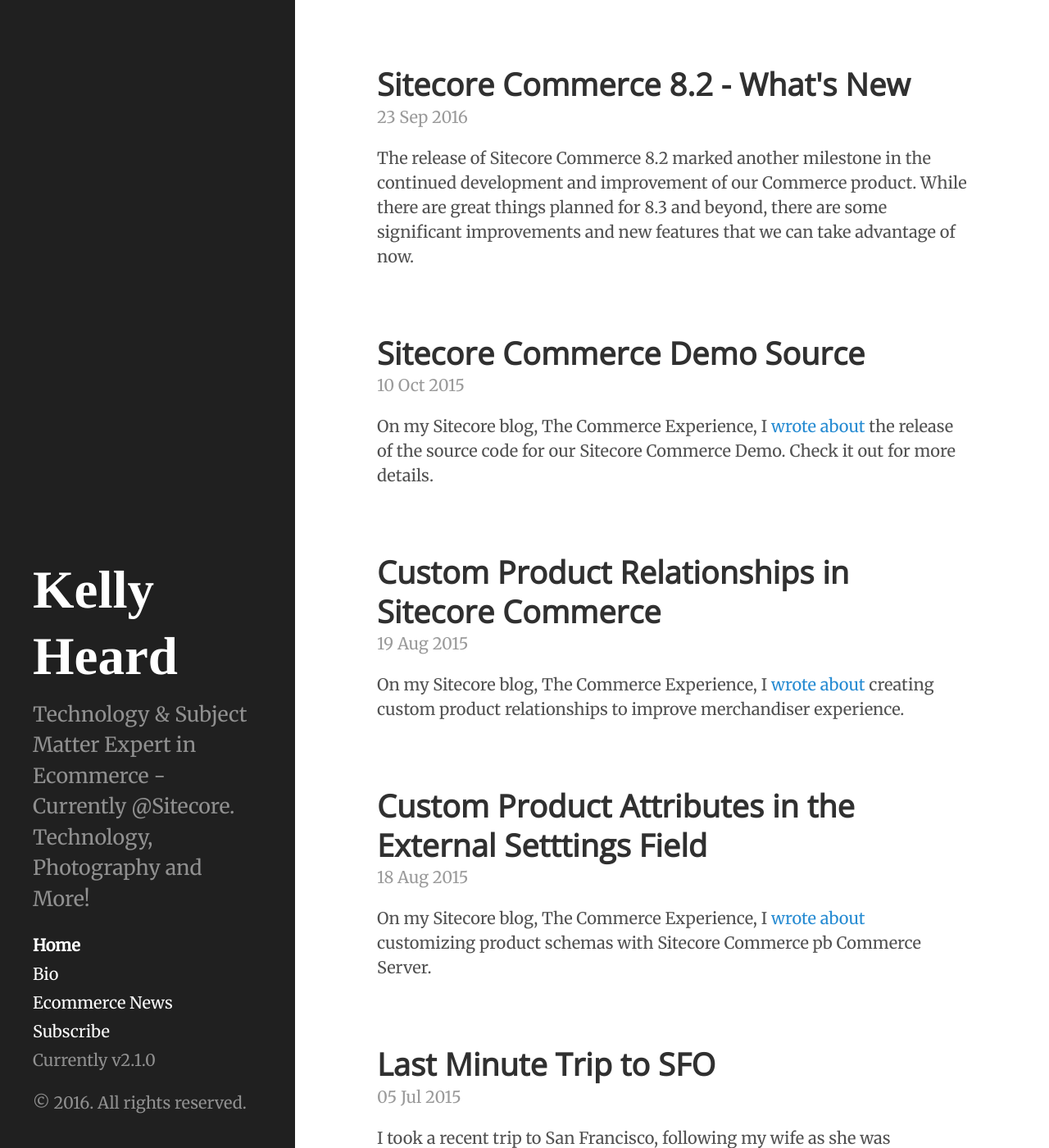
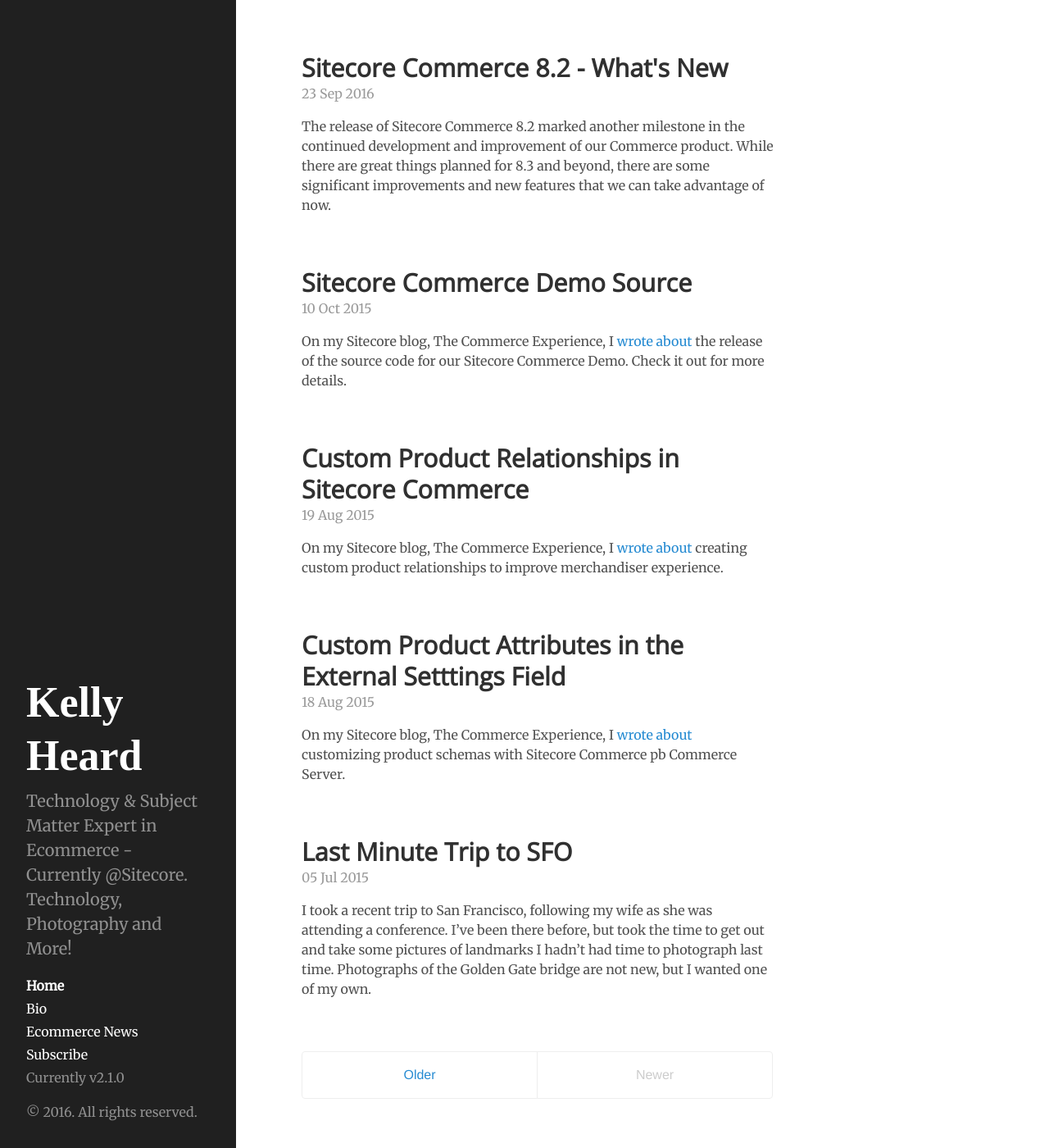
Before and after one commit to heardk/heardk.github.io, a Jekyll site: the page built from index.html, in a window 1280 px wide and 1400 px high. Shown: the whole window at 82% size. Built offline with Jekyll 4.4.1, drawn with Linux system fonts in a browser that asks for light colours; nearby versions of some CDN libraries; the list of posts is cut into pages by our own code; comment, search, counter and statistics services are not loaded.

Commit message:
updated styles

```diff
--- a/public/css/hyde.css
+++ b/public/css/hyde.css
@@ -36,12 +36,12 @@
 }
 @media (min-width: 48em) {
   html {
-    font-size: 16px;
+    font-size: 14px;
   }
 }
 @media (min-width: 58em) {
   html {
-    font-size: 20px;
+    font-size: 16px;
   }
 }
 
--- a/public/css/poole.css
+++ b/public/css/poole.css
@@ -87,7 +87,7 @@
   font-weight: bold;
   line-height: 1.25;
   color: #313131;
-  text-rendering: geometricPrecision;
+  text-rendering: optimizeLegibility;
 }
 h1 {
   font-size: 1.9rem;
```
